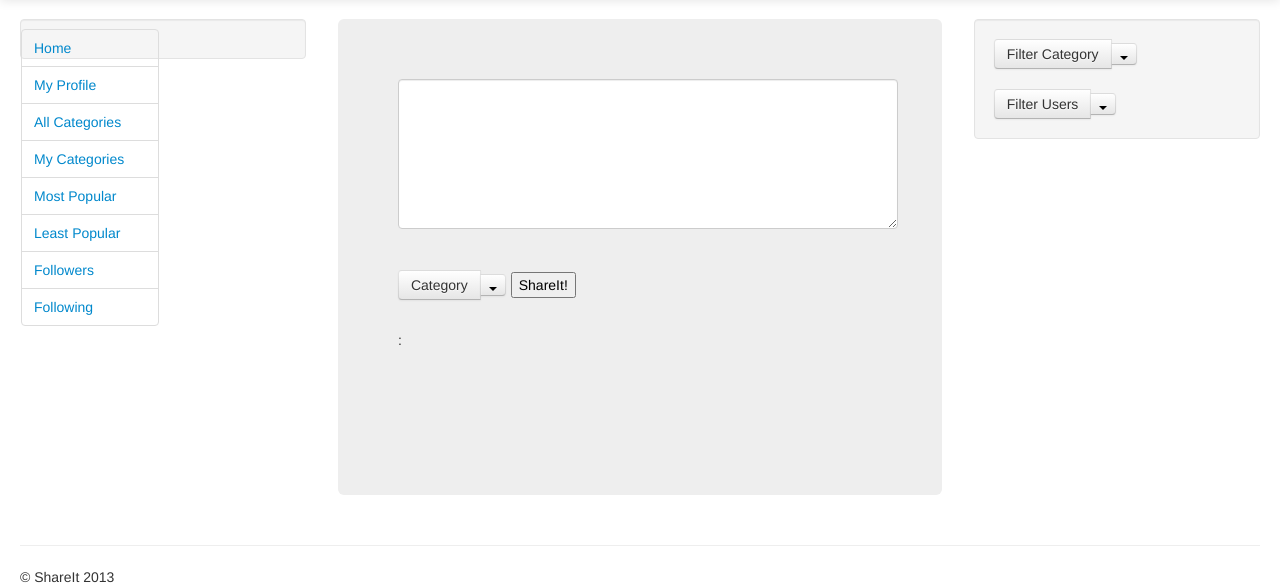
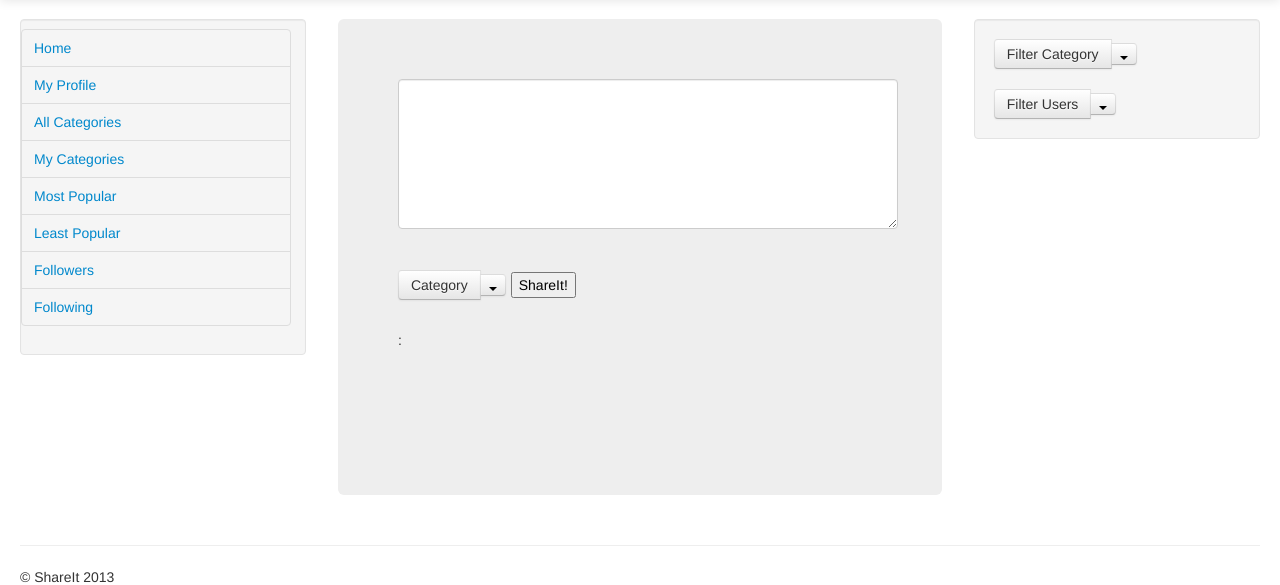
Before and after one commit to Snikket/shareit, a Django app: page /shareit/ in a window 1280 px wide. Shown: the part 41-626 px from the top of the page. Run offline with Django 3.2, Linux system fonts and the light colour scheme; data that the repository does not hold is empty; parts of the project's set-up code (start-up, migrations or seed data) failed here and were passed over; some libraries are stand-ins or nearby versions.

Commit message:
fixed sidebar

```diff
--- a/shareit_project/templates/shareit/home.html
+++ b/shareit_project/templates/shareit/home.html
@@ -13,7 +13,8 @@
 
 {% block sidebar %}
 
-	<ul class="nav nav-tabs nav-stacked span6">
+<div class="container">
+<ul class="nav nav-tabs nav-stacked span3">
 	<LI><a href="/shareit/">Home</a> </LI>
 	<LI> <a href="/shareit/profile/">My Profile</a></LI>
 	<LI> <a href="/shareit/category/">All Categories </a> </LI>
@@ -21,8 +22,10 @@
 	<li><a href="#">Most Popular</a></li>
 	<li><a href="#">Least Popular</a></li>
 	<LI><A href="/shareit/followers/">Followers</A> </LI>
-	<LI><a href="/shareit/following/">Following </a> </LI></UL>
-	</ul>
+	<LI><a href="/shareit/following/">Following </a> </LI>
+</ul>
+</div>
+
 
 {% endblock %}
 
```
